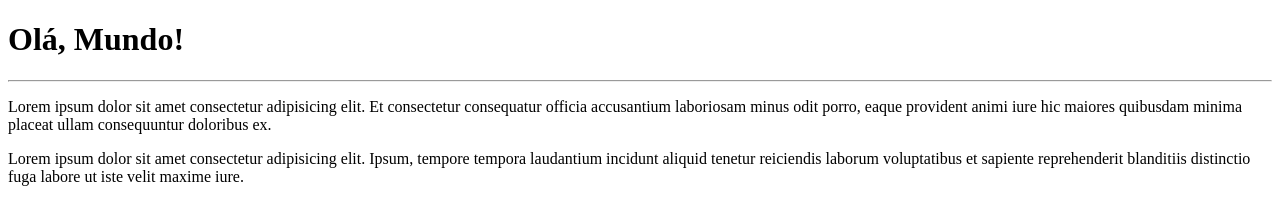
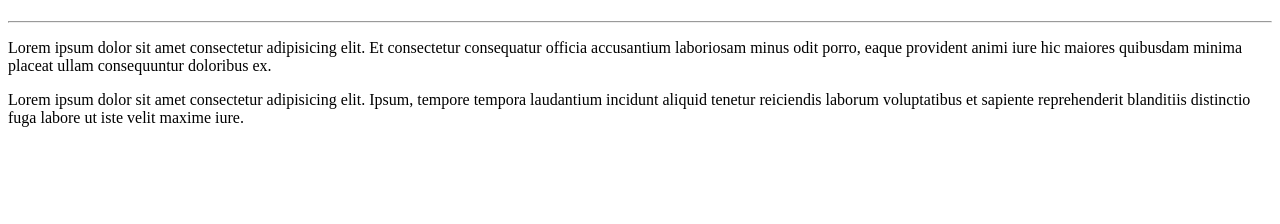
Before and after one commit to CarolWyatt/AulaGit, a plain HTML site: page SiteTeste/index.html in a window 1280 px wide. Drawn offline with Linux system fonts and the light colour scheme.

Commit message:
Update index.html

```diff
--- a/SiteTeste/index.html
+++ b/SiteTeste/index.html
@@ -7,7 +7,7 @@
     <title>Document</title>
 </head>
 <body>
-    <h1>Olá, Mundo!</h1>
+    <h1></h1>
     <hr>
     <p>Lorem ipsum dolor sit amet consectetur adipisicing elit. Et consectetur consequatur officia accusantium laboriosam minus odit porro, eaque provident animi iure hic maiores quibusdam minima placeat ullam consequuntur doloribus ex.</p>
     <p>Lorem ipsum dolor sit amet consectetur adipisicing elit. Ipsum, tempore tempora laudantium incidunt aliquid tenetur reiciendis laborum voluptatibus et sapiente reprehenderit blanditiis distinctio fuga labore ut iste velit maxime iure.</p>
```
